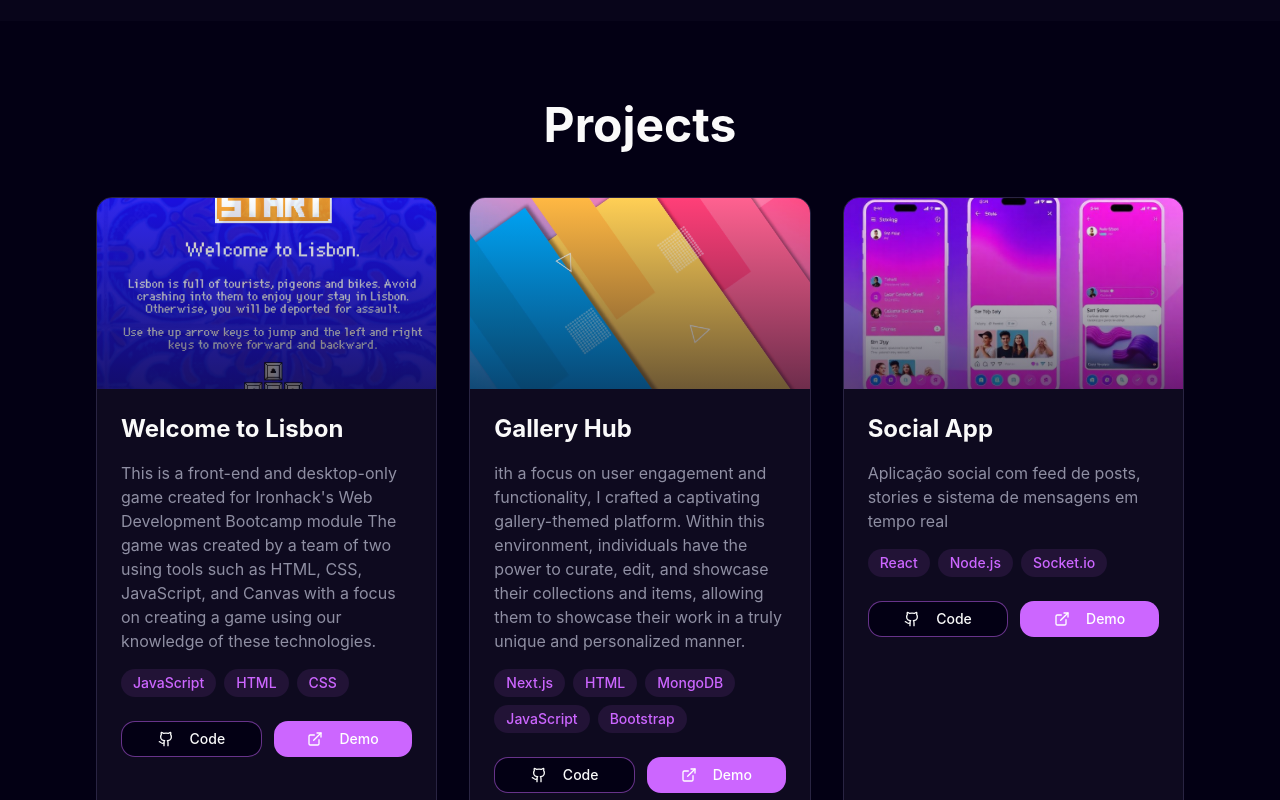
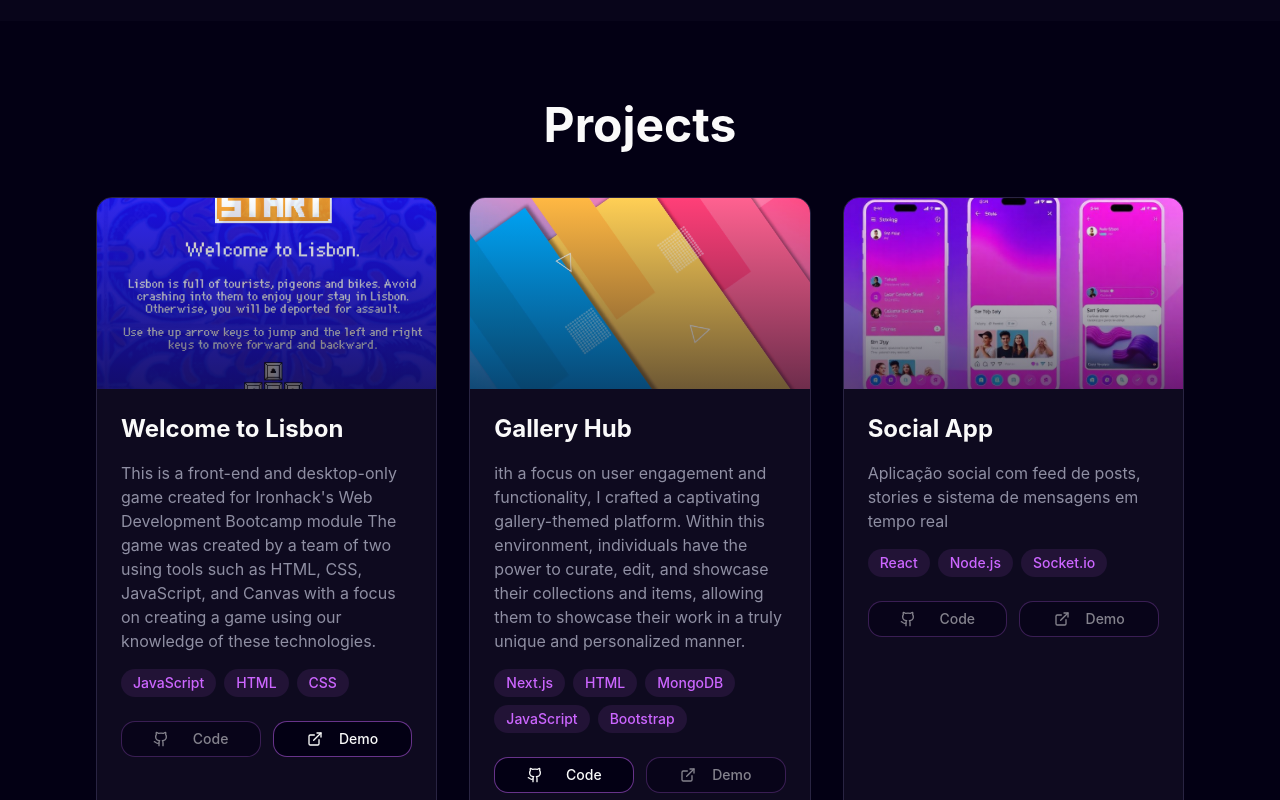
Before and after one commit to Ricozzo/myportfolio, a React (Vite) app: page / in a window 1280 px wide. Shown: the part 2000-2800 px from the top of the page. Built offline with nearby package versions, Linux system fonts and the light colour scheme.

Commit message:
Update navbar to add 3D background

```diff
--- a/src/components/NavBar.tsx
+++ b/src/components/NavBar.tsx
@@ -1,10 +1,12 @@
 import React from "react";
 import { Github, Linkedin, Mail, FileDown } from "lucide-react";
+import HeroBackground from "../components/HeroBackground";
 
 const Navbar = () => {
   return (
-    <nav className="bg-card py-8 px-4 border-t border-border">
-      <div className="container mx-auto max-w-6xl flex flex-col md:flex-row items-center justify-center gap-6">
+    <nav className="py-8 px-4 border-t border-border">
+      <HeroBackground />
+      <div className="container mx-auto max-w-6xl flex flex-col md:flex-row items-center justify-center gap-6 relative z-10">
         <div className="flex gap-6">
           <a
             href="https://github.com/seu-usuario"
@@ -25,7 +27,7 @@ const Navbar = () => {
             className="text-muted-foreground hover:text-primary transition-colors flex items-center group"
             aria-label="LinkedIn"
           >
-             <Linkedin className="w-7 h-7" />
+            <Linkedin className="w-7 h-7" />
             <p className="ml-2 hidden group-hover:block transition-all duration-300 whitespace-nowrap">
               Linkedin
             </p>
--- a/src/components/Projects.tsx
+++ b/src/components/Projects.tsx
@@ -9,7 +9,8 @@ const Projects = () => {
   const projects = [
     {
       title: "Welcome to Lisbon",
-      description: "This is a front-end and desktop-only game created for Ironhack's Web Development Bootcamp module The game was created by a team of two using tools such as HTML, CSS, JavaScript, and Canvas with a focus on creating a game using our knowledge of these technologies.",
+      description:
+        "This is a front-end and desktop-only game created for Ironhack's Web Development Bootcamp module The game was created by a team of two using tools such as HTML, CSS, JavaScript, and Canvas with a focus on creating a game using our knowledge of these technologies.",
       image: project1,
       tags: ["JavaScript", "HTML", "CSS"],
       github: "#",
@@ -17,7 +18,8 @@ const Projects = () => {
     },
     {
       title: "Gallery Hub",
-      description: "ith a focus on user engagement and functionality, I crafted a captivating gallery-themed platform. Within this environment, individuals have the power to curate, edit, and showcase their collections and items, allowing them to showcase their work in a truly unique and personalized manner.",
+      description:
+        "ith a focus on user engagement and functionality, I crafted a captivating gallery-themed platform. Within this environment, individuals have the power to curate, edit, and showcase their collections and items, allowing them to showcase their work in a truly unique and personalized manner.",
       image: project2,
       tags: ["Next.js", "HTML", "MongoDB", "JavaScript", "Bootstrap"],
       github: "https://github.com/jodmadeira/GalleryHub",
@@ -25,7 +27,8 @@ const Projects = () => {
     },
     {
       title: "Social App",
-      description: "Aplicação social com feed de posts, stories e sistema de mensagens em tempo real",
+      description:
+        "Aplicação social com feed de posts, stories e sistema de mensagens em tempo real",
       image: project3,
       tags: ["React", "Node.js", "Socket.io"],
       github: "#",
@@ -57,7 +60,9 @@ const Projects = () => {
               </div>
 
               <div className="p-6 space-y-4">
-                <h3 className="text-2xl font-bold text-foreground">{project.title}</h3>
+                <h3 className="text-2xl font-bold text-foreground">
+                  {project.title}
+                </h3>
                 <p className="text-muted-foreground">{project.description}</p>
 
                 <div className="flex flex-wrap gap-2">
@@ -76,16 +81,42 @@ const Projects = () => {
                     variant="outline"
                     size="sm"
                     className="flex-1 border-primary/50 hover:bg-primary hover:text-primary-foreground"
+                    asChild
                   >
-                    <Github className="w-4 h-4 mr-2" />
-                    Code
+                    <a
+                      href={project.github}
+                      target="_blank"
+                      rel="noopener noreferrer"
+                      aria-disabled={project.github === "#"}
+                      className={
+                        project.github === "#"
+                          ? "pointer-events-none opacity-50"
+                          : ""
+                      }
+                    >
+                      <Github className="w-4 h-4 mr-2" />  Code
+                    </a>
                   </Button>
                   <Button
+                    variant="outline"
                     size="sm"
-                    className="flex-1 bg-primary hover:bg-primary/90"
+                    className="flex-1 border-primary/50 hover:bg-primary hover:text-primary-foreground"
+                    asChild
                   >
-                    <ExternalLink className="w-4 h-4 mr-2" />
-                    Demo
+                    <a
+                      href={project.demo}
+                      target="_blank"
+                      rel="noopener noreferrer"
+                      aria-disabled={project.demo === "#"}
+                      className={
+                        project.demo === "#"
+                          ? "pointer-events-none opacity-50"
+                          : ""
+                      }
+                    >
+                      <ExternalLink className="w-4 h-4 mr-2" />
+                      Demo
+                    </a>
                   </Button>
                 </div>
               </div>
```
